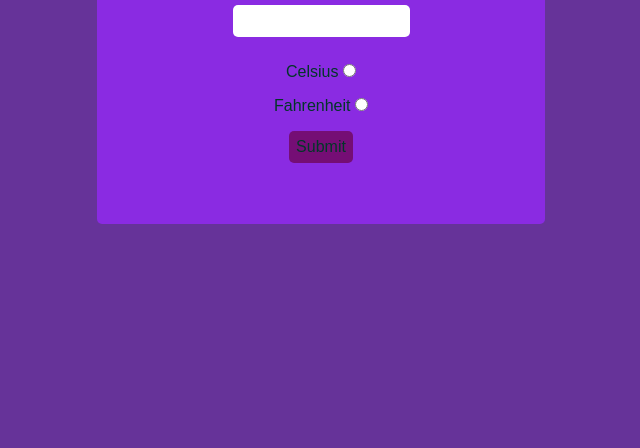
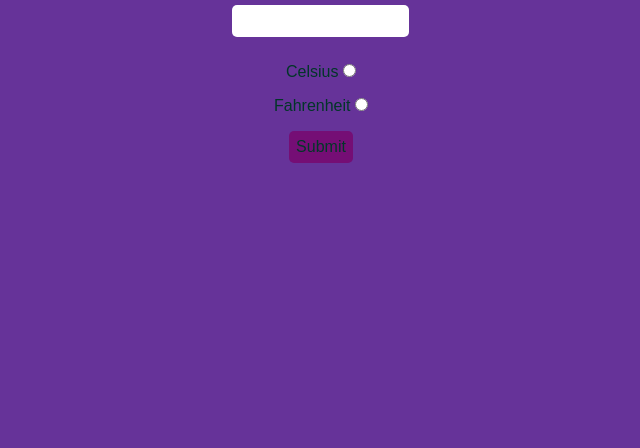
Before and after one commit to Miyamotto/tempConvertor, a plain HTML site: page index.html in a window 1280 px wide. Shown: the part 352-800 px from the top of the page, without its empty margins (319-959 px from the left). Drawn offline with Linux system fonts and the light colour scheme.

Commit message:
Update style.css

```diff
--- a/style.css
+++ b/style.css
@@ -19,10 +19,7 @@
   justify-content: center;
   align-items: center;
   text-align: center;
-  background-color: blueviolet;
-  border-radius: 5px;
-  height: 22rem;
-  width: 28rem;
+
 }
 .cel {
   padding: 0.5rem;
```
